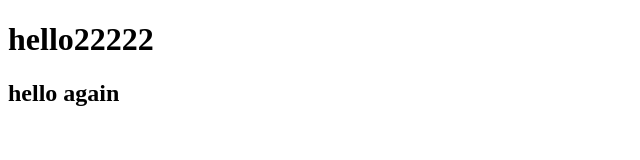
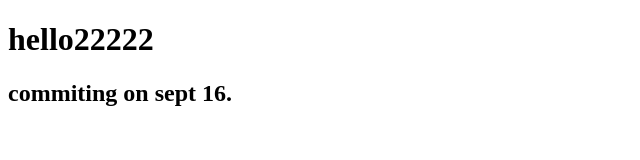
Before and after one commit to Saminur2020/test, a plain HTML site: page index.html in a window 1280 px wide. Shown: the whole page, without its empty margins (0-640 px from the left). Drawn offline with Linux system fonts and the light colour scheme.

Commit message:
test on saturday

```diff
--- a/index.html
+++ b/index.html
@@ -7,6 +7,6 @@
 </head>
 <body>
     <h1>hello22222</h1>
-    <h2>hello again</h2>
+    <h2>commiting on sept 16.</h2>
 </body>
 </html>
```
